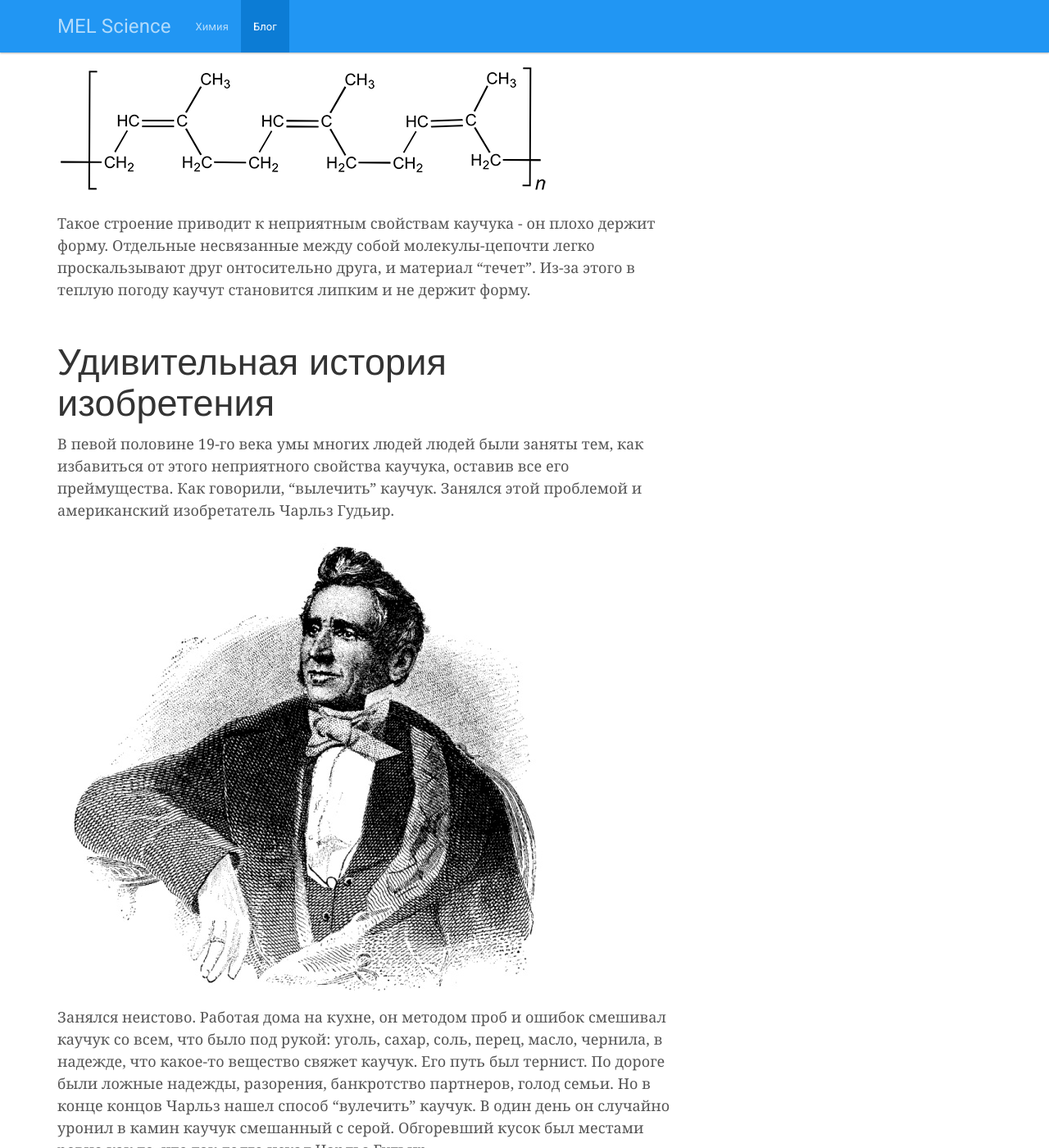
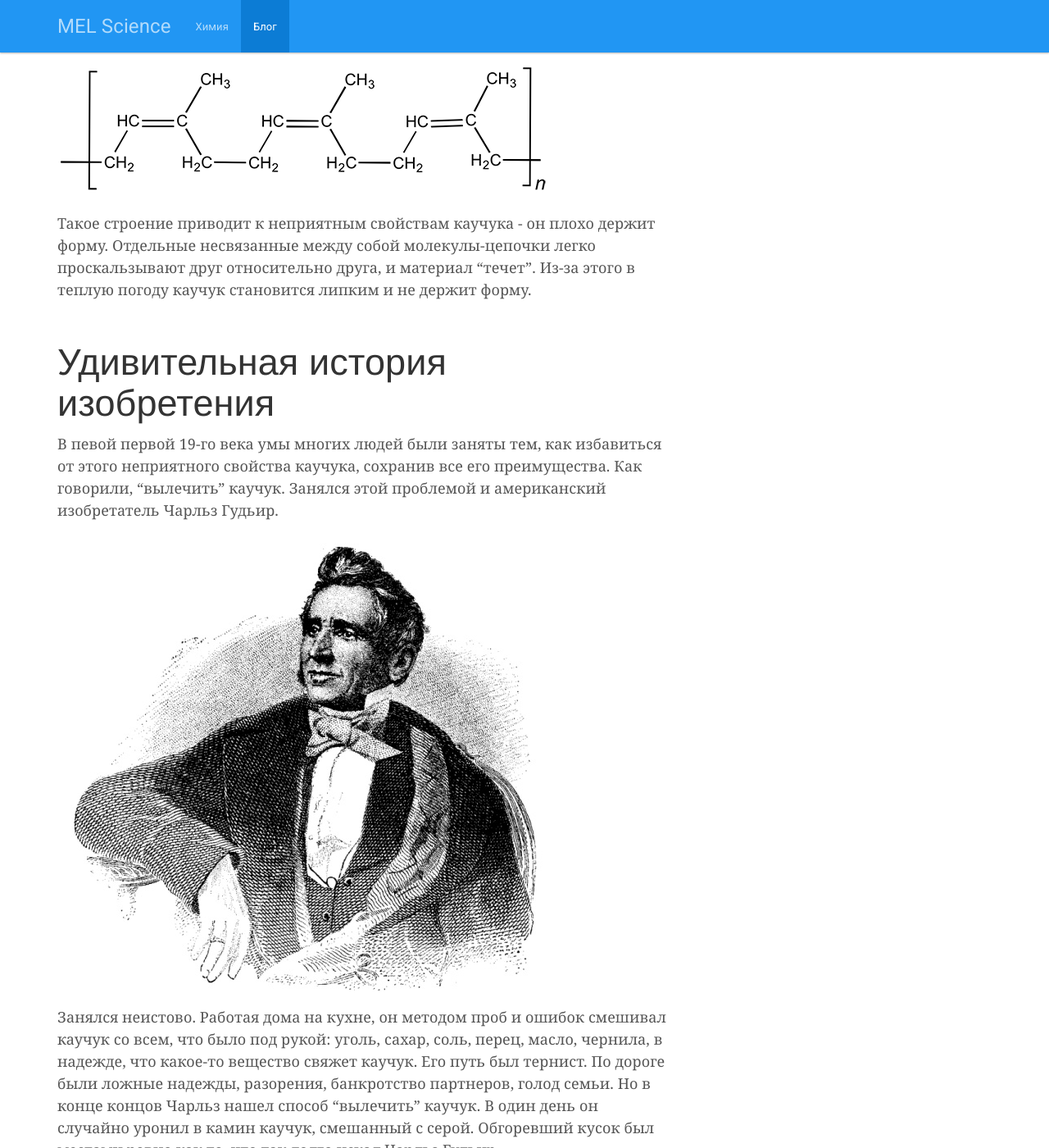
Before and after one commit to MELScience/blog.melscience.com, a Jekyll site: the page built from ru/2014-12-29-charles-goodyear.md, in a window 1280 px wide and 1400 px high, scrolled down 1081 px. Shown: the whole window at 82% size. Built offline with Jekyll 4.4.1, drawn with Linux system fonts in a browser that asks for light colours; nearby versions of some CDN libraries; comment, search, counter and statistics services are not loaded; some of the changed text lies outside the part shown.

Commit message:
Russian rubber text fix

```diff
--- a/ru/2014-12-29-charles-goodyear.md
+++ b/ru/2014-12-29-charles-goodyear.md
@@ -25,15 +25,15 @@ post-id: 2014-12-29-rubber
 
 <img src="/images/polyisoprene.png" width="600" height="163" alt="polyisoprene">
 
-Такое строение приводит к неприятным свойствам каучука - он плохо держит форму. Отдельные несвязанные между собой молекулы-цепочти легко проскальзывают друг онтосительно друга, и материал "течет". Из-за этого в теплую погоду каучут становится липким и не держит форму.
+Такое строение приводит к неприятным свойствам каучука - он плохо держит форму. Отдельные несвязанные между собой молекулы-цепочки легко проскальзывают друг относительно друга, и материал "течет". Из-за этого в теплую погоду каучук становится липким и не держит форму.
 
 ## Удивительная история изобретения
 
-В певой половине 19-го века умы многих людей людей были заняты тем, как избавиться от этого неприятного свойства каучука, оставив все его преймущества. Как говорили, "вылечить" каучук. Занялся этой проблемой и американский изобретатель Чарльз Гудьир.
+В певой первой 19-го века умы многих людей были заняты тем, как избавиться от этого неприятного свойства каучука, сохранив все его преимущества. Как говорили, "вылечить" каучук. Занялся этой проблемой и американский изобретатель Чарльз Гудьир.
 
 <img src="/images/charlesgoodyear.jpg" width="600" height="555" alt="Charles Goodyear">
 
-Занялся неистово. Работая дома на кухне, он методом проб и ошибок смешивал каучук со всем, что было под рукой: уголь, сахар, соль, перец, масло, чернила, в надежде, что какое-то вещество свяжет каучук. Его путь был тернист. По дороге были ложные надежды, разорения, банкротство партнеров, голод семьи. Но в конце концов Чарльз нашел способ "вулечить" каучук. В один день он случайно уронил в камин каучук смешанный с серой. Обгоревший кусок был местами ровно как то, что так долго искал Чарльз Гудьир.
+Занялся неистово. Работая дома на кухне, он методом проб и ошибок смешивал каучук со всем, что было под рукой: уголь, сахар, соль, перец, масло, чернила, в надежде, что какое-то вещество свяжет каучук. Его путь был тернист. По дороге были ложные надежды, разорения, банкротство партнеров, голод семьи. Но в конце концов Чарльз нашел способ "вылечить" каучук. В один день он случайно уронил в камин каучук, смешанный с серой. Обгоревший кусок был местами ровно как то, что так долго искал Чарльз Гудьир.
 
 При всем этом Гудьир почти не разбирался в химии. Даже найдя способ получения резины, он не понял его принципа. Вторую часть своей жизни Чарльз потратил в попытках убедить мир в полезности его изобретения. К сожалению, его печальная история не стала счастливой с этого момента. Даже найдя способ сделать то, о чем он мечтал почти всю свою жизнь, Чарльз не смог заработать на этом денет. Он тратил все деньги на выставки, патентные споры и умер в долгах.
 
```
Also changed, not shown: other parts of ru/2014-12-29-charles-goodyear.md (+2 -2 lines).
